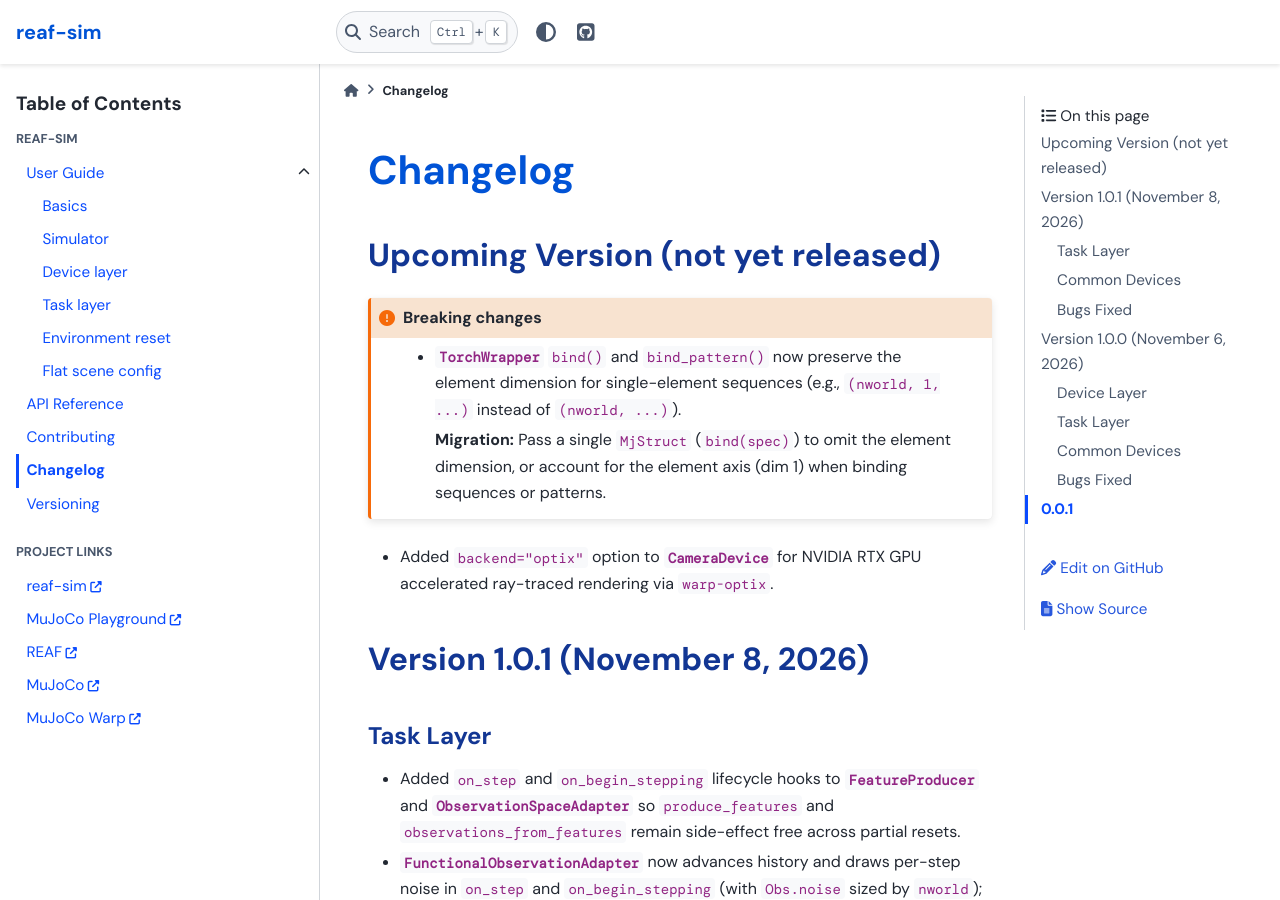
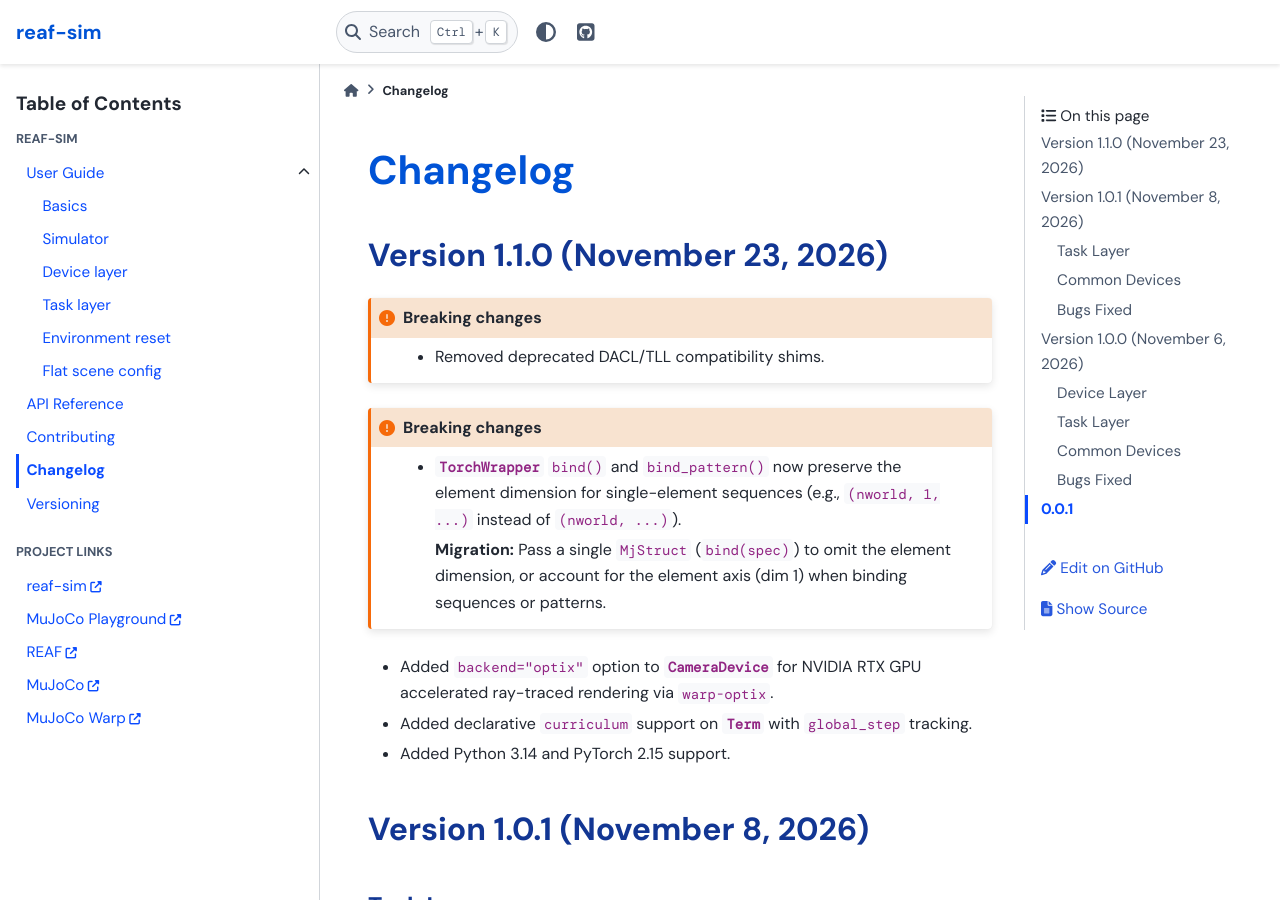
Before and after one commit to google-deepmind/reaf-sim, a Sphinx documentation site: the page built from docs/changelog.rst, in a window 1280 px wide and 900 px high. Built offline with Sphinx 7.4.7 and the PyData theme 0.15.4, drawn with Linux system fonts in a browser that asks for light colours.

Commit message:
Release reaf-sim and playground 1.1.0.
- Bump reaf-sim and playground to 1.1.0 (reaf-sim>=1.1.0) and regenerate uv.lock with uv@0.13.6.
- Finalize Version 1.1.0 (November 22, 2026) entries in both docs/changelog.rst files.
- Pin DEFAULT_MENAGERIE_COMMIT to 370c43965323c0944b433b202aac5058b5f907a9 for the 1.1.0 release.

PiperOrigin-RevId: 1028458567
Change-Id: I64235a5b33dfc5f42982bdc4bb4df0b4d4285eaf

```diff
--- a/docs/changelog.rst
+++ b/docs/changelog.rst
@@ -1,8 +1,13 @@
 Changelog
 =========
 
-Upcoming Version (not yet released)
------------------------------------
+Version 1.1.0 (November 23, 2026)
+---------------------------------
+
+.. admonition:: Breaking changes
+   :class: attention
+
+   - Removed deprecated DACL/TLL compatibility shims.
 
 .. admonition:: Breaking changes
    :class: attention
@@ -15,6 +20,9 @@ Upcoming Version (not yet released)
 
 - Added ``backend="optix"`` option to :class:`~reaf.simulation.torch.CameraDevice` for NVIDIA RTX GPU accelerated
   ray-traced rendering via ``warp-optix``.
+- Added declarative ``curriculum`` support on :class:`~reaf.simulation.torch.flat_scene.Term` with ``global_step``
+  tracking.
+- Added Python 3.14 and PyTorch 2.15 support.
 
 Version 1.0.1 (November 8, 2026)
 --------------------------------
--- a/pyproject.toml
+++ b/pyproject.toml
@@ -4,7 +4,7 @@ build-backend = "setuptools.build_meta"
 
 [project]
 name = "reaf-sim"
-version = "1.0.1"
+version = "1.1.0"
 description = "Robotics Environment Authoring Framework - Simulation Modules."
 requires-python = ">=3.12,<3.15"
 readme = "README.md"
```
Also changed, not shown: 1 other file.
